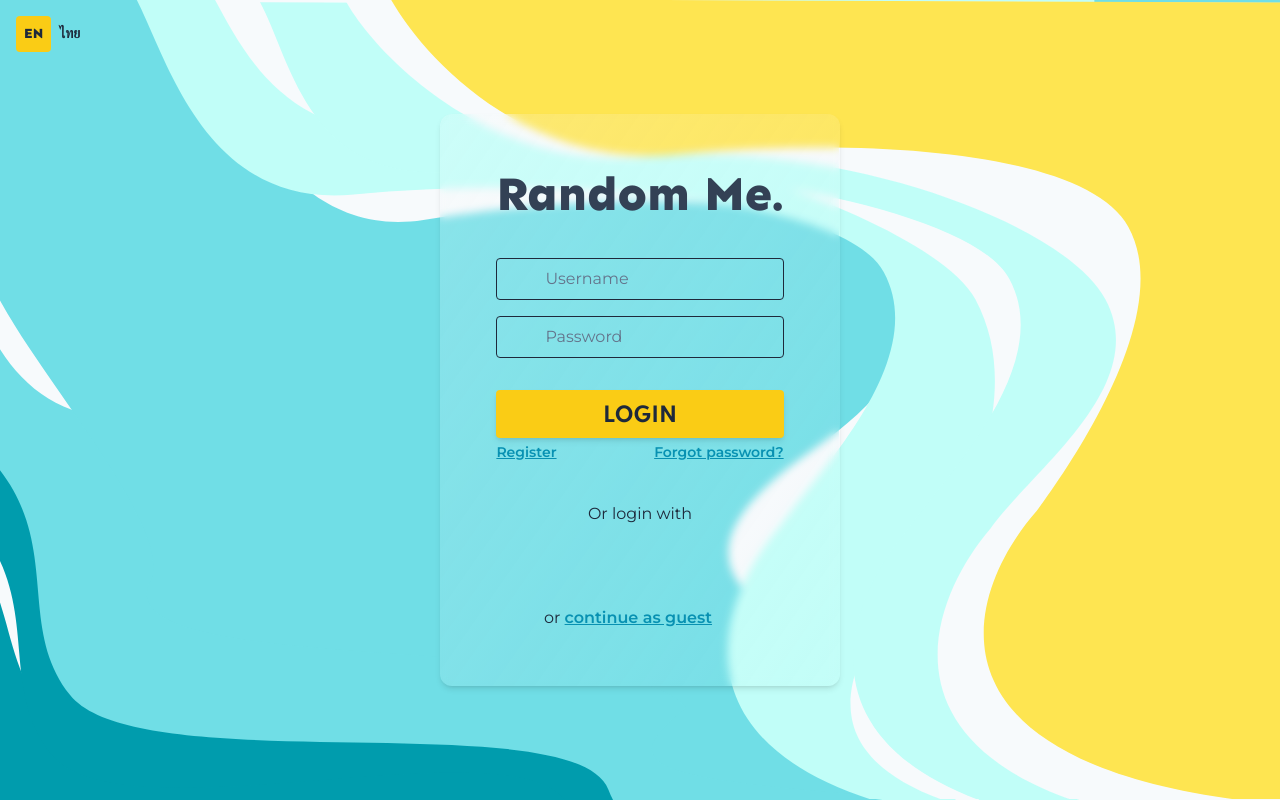
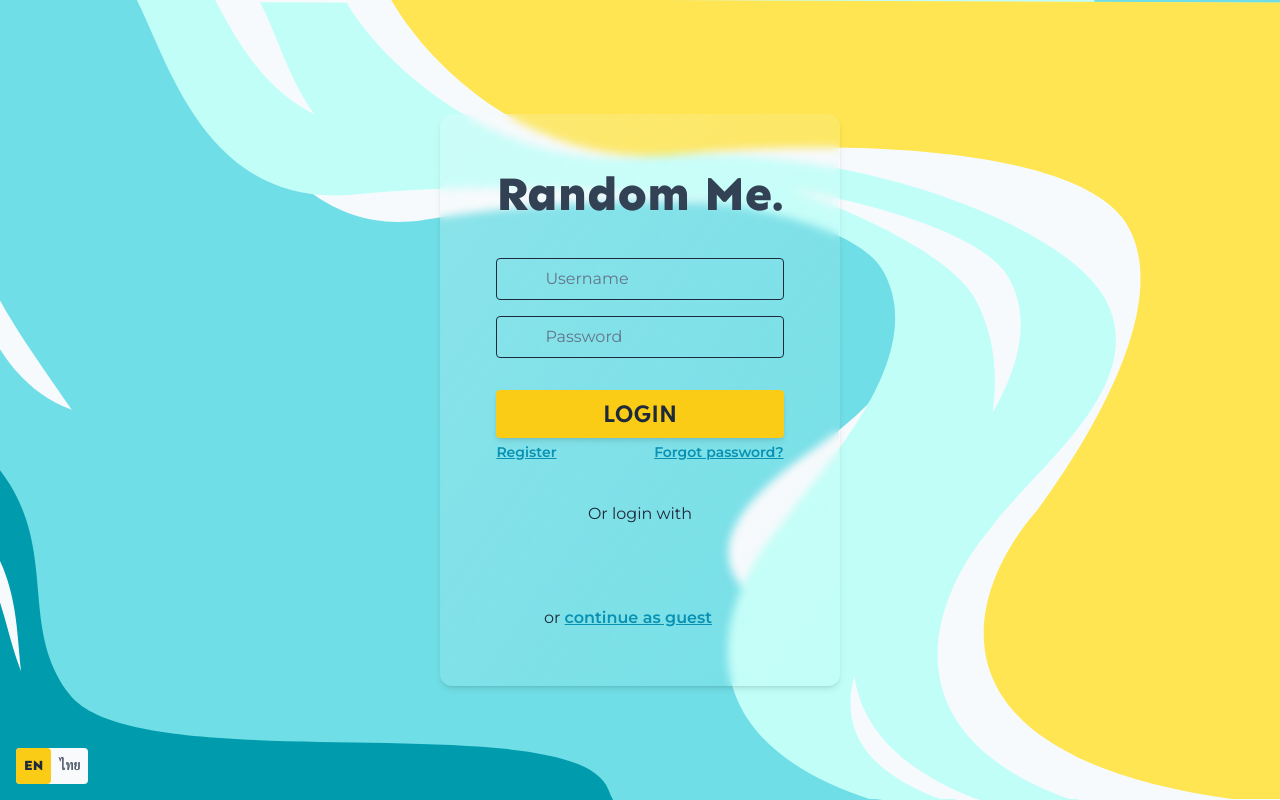
Before and after one commit to Randome-Me/random-me-frontend, a Next.js app: page /login in a window 1280 px wide. Built offline with nearby package versions, Linux system fonts and the light colour scheme; some icons are missing.

Commit message:
💄 reposition <LanguageSwitch> in <LoginRegisterLayout>

```diff
--- a/components/common/LanguageSwitch.tsx
+++ b/components/common/LanguageSwitch.tsx
@@ -19,6 +19,8 @@ const LanguageSwitch = () => {
     <div
       className="
     inline-block
+    bg-slate-50
+    rounded
     "
     >
       {languages.map((language) => (
@@ -37,7 +39,7 @@ const LanguageSwitch = () => {
         hover:bg-gray-700
         focus:outline-none
         focus:shadow-outline
-        ${language === i18n.language ? "bg-yellow-400" : ""}
+        ${language === i18n.language ? "bg-yellow-400" : "opacity-75"}
         `}
           onClick={() => handleChangeLanguage(language)}
         >
--- a/components/layout/LoginRegisterLayout.tsx
+++ b/components/layout/LoginRegisterLayout.tsx
@@ -17,7 +17,8 @@ export default function LoginRegisterLayout({
       <div
         className="
         fixed
-        inset-4
+        bottom-4
+        left-4
         "
       >
         <LanguageSwitch />
```
